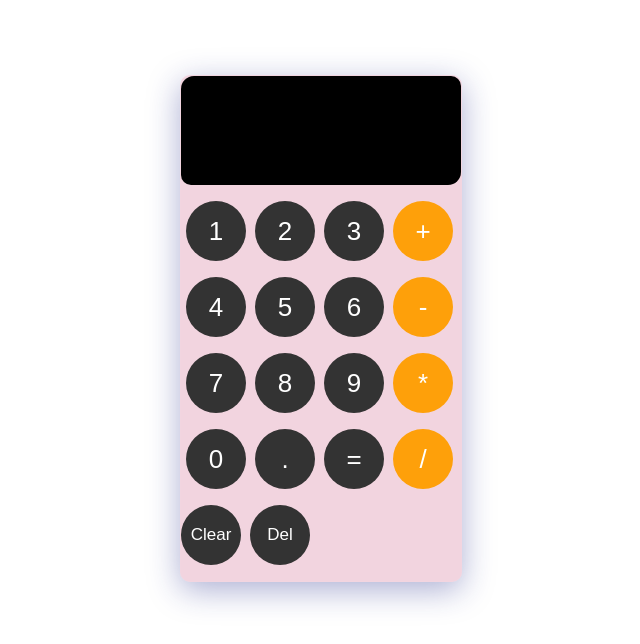
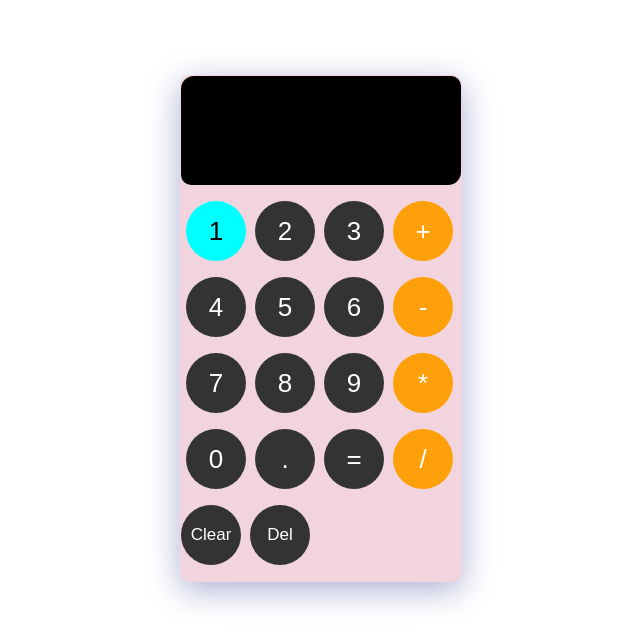
Before and after one commit to dawuddukes01/calcJavascript, a plain HTML site: page index.html in a window 1280 px wide. In both pictures the pointer is over the button 535 px from the left and 231 px from the top of the page. Shown: the whole page, without its empty margins (319-959 px from the left). Drawn offline with Linux system fonts and the light colour scheme.

Commit message:
Add hover and active states for number buttons

```diff
--- a/styles.css
+++ b/styles.css
@@ -110,3 +110,12 @@
     margin-left: 290px;
     margin-top: 35px;
 }
+
+.num-but:hover {
+    background-color: rgb(0,255,255);
+    color: rgb(15,2,2);
+}
+
+.num-but:active {
+    opacity: 0.7;
+}
```
